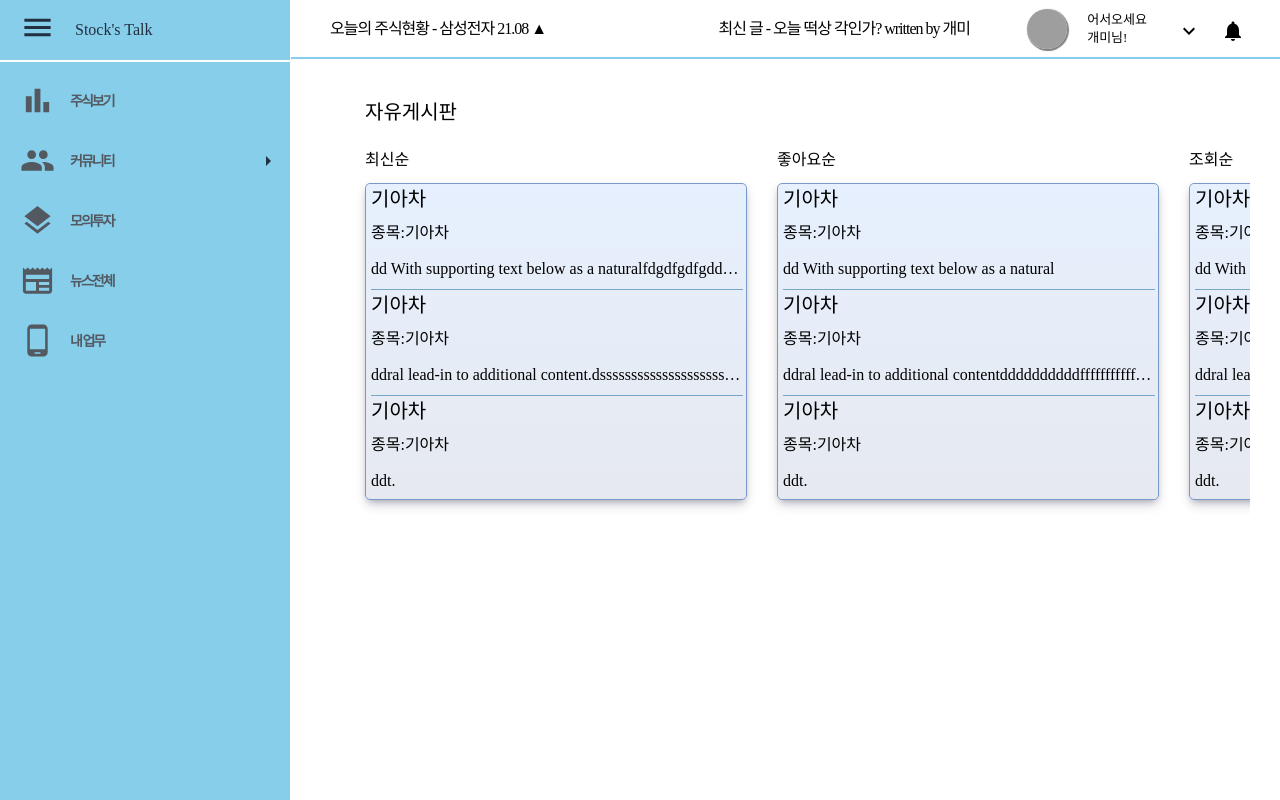
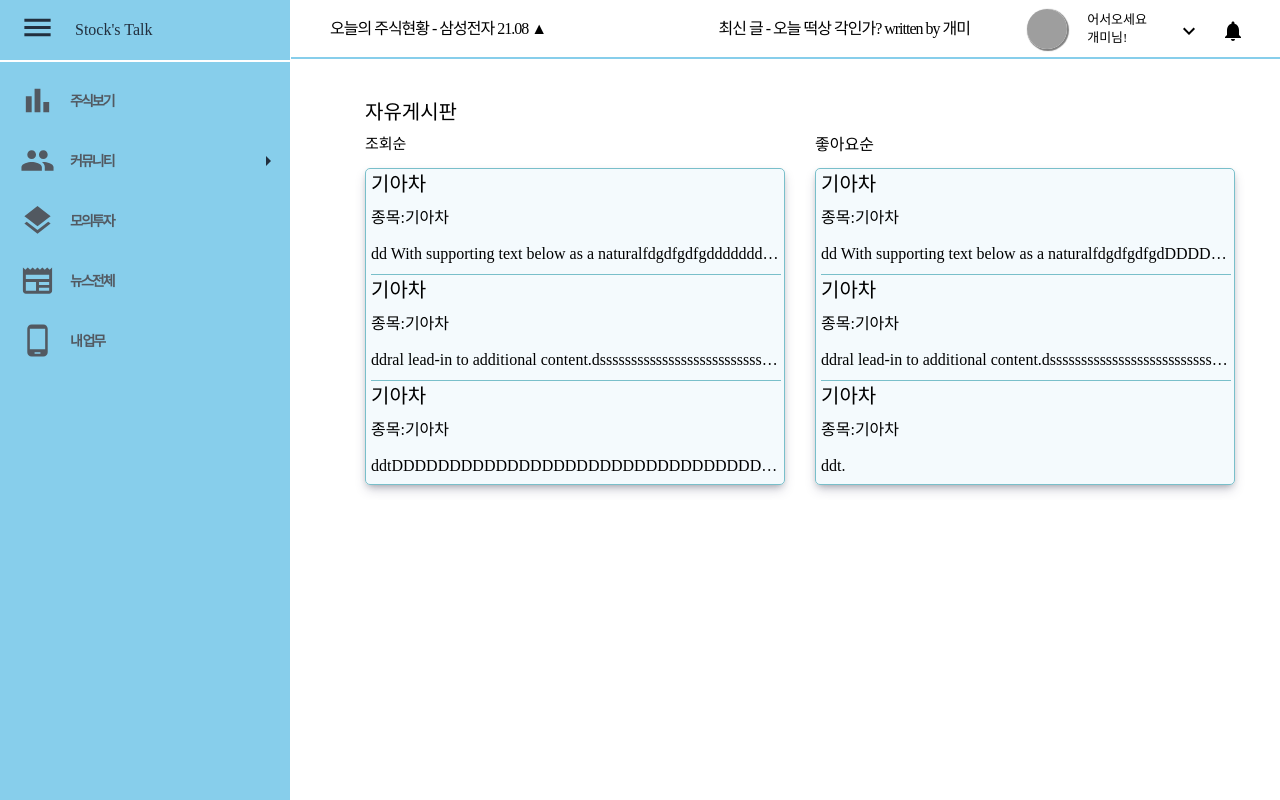
Before and after one commit to innovation-final/Front, a React (Create React App) app: page /community in a window 1280 px wide. Built offline with nearby package versions, Linux system fonts and the light colour scheme; grey boxes are pictures that could not be loaded.

Commit message:
0921/com/ui수정

```diff
--- a/src/component/community/BoardList.jsx
+++ b/src/component/community/BoardList.jsx
@@ -81,7 +81,7 @@ const Card = styled.div`
     border-radius: 5px;
     border: 1px solid #79a7ca;
     /* background-color: rgba(214, 227, 239, 0.468); */
-    background-image: linear-gradient(to top, #e6e9f0 0%, #e6f0fe 100%);
+    background-color: #93cce71b;
     box-shadow: rgba(50, 50, 93, 0.25) 0px 6px 12px -2px,
         rgba(0, 0, 0, 0.3) 0px 3px 7px -3px;
 
--- a/src/component/community/CommunityMain.jsx
+++ b/src/component/community/CommunityMain.jsx
@@ -3,20 +3,36 @@ import styled from 'styled-components';
 
 function CommunityMain() {
     return (
-        <Layout>
+        <>
             <p
                 style={{ margin: '15px', fontSize: '20px' }}
                 className="card-text"
             >
                 자유게시판
             </p>
+            <div style={{ width: '100%', display: 'flex' }}>
+                <p
+                    style={{
+                        width: '100%',
+                        marginLeft: '15px',
+                        fontSize: '15px',
+                        float: 'left',
+                    }}
+                >
+                    조회순
+                </p>
+                <div
+                    style={{
+                        float: 'right',
+                        marginLeft: '15px',
+                        width: '100%',
+                    }}
+                >
+                    <p>좋아요순</p>
+                </div>
+            </div>
             <BoxLayout>
-                <div>
-                    <p style={{ margin: '15px' }} className="card-text">
-                        최신순
-                    </p>
-
-                    <Card className="card">
+                <CardLeft className="card">
                     <CardLayout className="card-body">
                         <CardTitle className="card-title">기아차</CardTitle>
                         <br />
@@ -45,16 +61,13 @@ function CommunityMain() {
                         <Content className="card-text">종목:기아차</Content>
 
                         <br />
-                            <Content className="card-text">ddt.</Content>
+                        <Content className="card-text">
+                            ddtDDDDDDDDDDDDDDDDDDDDDDDDDDDDDDDDDDDDDDDDDDDDDDDDDDDDDDDDDDDDDDDDDDDDDDDDDDDDDDDDDDDDDDDD.
+                        </Content>
                     </CardLayout>
-                    </Card>
-                </div>
+                </CardLeft>
 
-                <div>
-                    <p style={{ margin: '15px' }} className="card-text">
-                        좋아요순
-                    </p>
-                    <Card className="card">
+                <CardRight className="card">
                     <CardLayout className="card-body">
                         <CardTitle className="card-title">기아차</CardTitle>
                         <br />
@@ -62,7 +75,8 @@ function CommunityMain() {
 
                         <br />
                         <Content className="card-text">
-                                dd With supporting text below as a natural
+                            dd With supporting text below as a
+                            naturalfdgdfgdfgdDDDDDDDDDDDDDDDDDDDDDDdDDDDDDDDDDDDDDDDdddddddddddddd
                         </Content>
                     </CardLayout>
                     <CardLayout className="card-body">
@@ -73,7 +87,7 @@ function CommunityMain() {
                         <br />
                         <Content className="card-text">
                             ddral lead-in to additional
-                                contentddddddddddfffffffffffffffffffffffddddddddddddddddddddddddddddddddddddd.
+                            content.dssssssssssssssssssssssssssssssssssssssssssssssssssssssssssssss
                         </Content>
                     </CardLayout>
                     <CardLayout className="card-body">
@@ -84,45 +98,9 @@ function CommunityMain() {
                         <br />
                         <Content className="card-text">ddt.</Content>
                     </CardLayout>
-                    </Card>
-                </div>
-                <div>
-                    <p style={{ margin: '15px' }} className="card-text">
-                        조회순
-                    </p>
-                    <Card className="card">
-                        <CardLayout className="card-body">
-                            <CardTitle className="card-title">기아차</CardTitle>
-                            <br />
-                            <Content className="card-text">종목:기아차</Content>
-
-                            <br />
-                            <Content className="card-text">
-                                dd With supporting text below as a natural
-                            </Content>
-                        </CardLayout>
-                        <CardLayout className="card-body">
-                            <CardTitle className="card-title">기아차</CardTitle>
-                            <br />
-                            <Content className="card-text">종목:기아차</Content>
-
-                            <br />
-                            <Content className="card-text">
-                                ddral lead-in to additional content.
-                            </Content>
-                        </CardLayout>
-                        <CardLayout className="card-body">
-                            <CardTitle className="card-title">기아차</CardTitle>
-                            <br />
-                            <Content className="card-text">종목:기아차</Content>
-
-                            <br />
-                            <Content className="card-text">ddt.</Content>
-                        </CardLayout>
-                    </Card>
-                </div>
+                </CardRight>
             </BoxLayout>
-        </Layout>
+        </>
     );
 }
 
@@ -131,10 +109,6 @@ export default CommunityMain;
 const BoxLayout = styled.div`
     display: flex;
     overflow: hidden;
-    max-width: 100%;
-`;
-const Layout = styled.div`
-    max-width: 100%;
     width: 100%;
 `;
 
@@ -148,7 +122,7 @@ const CardLayout = styled.div`
     margin: 5px;
     border-bottom-style: solid;
     border-width: 1px;
-    border-color: #79a7ca;
+    border-color: #79bfca;
     width: 98%;
     height: 100px;
     &:hover {
@@ -156,16 +130,34 @@ const CardLayout = styled.div`
     }
 `;
 
-const Card = styled.div`
+const CardLeft = styled.div`
     margin: 15px;
     height: 315px;
-    width: 380px;
-    max-width: 100%;
+    width: 100%;
+
+    float: left;
     border-radius: 5px;
     overflow: hidden;
     flex-grow: 1;
-    border: 1px solid #7999ca;
-    background-image: linear-gradient(to top, #e6e9f0 0%, #e6f0fe 100%);
+    border: 1px solid #79bfca;
+    /* background-image: linear-gradient(to top, #e4eff4 0%, #ffffff 100%); */
+    background-color: #93cce71b;
+    box-shadow: rgba(50, 50, 93, 0.25) 0px 6px 12px -2px,
+        rgba(0, 0, 0, 0.3) 0px 3px 7px -3px;
+`;
+
+const CardRight = styled.div`
+    margin: 15px;
+    height: 315px;
+    width: 100%;
+
+    float: right;
+    border-radius: 5px;
+    overflow: hidden;
+    flex-grow: 1;
+    border: 1px solid #79bfca;
+    /* background-image: linear-gradient(-105deg, #ffffff 0%, #e4eff4 100%); */
+    background-color: #93cce71b;
     box-shadow: rgba(50, 50, 93, 0.25) 0px 6px 12px -2px,
         rgba(0, 0, 0, 0.3) 0px 3px 7px -3px;
 `;
```
Also changed, not shown: src/redux/modules/postSlice.js (added). Lines whose indentation alone changed are shown as unchanged.
